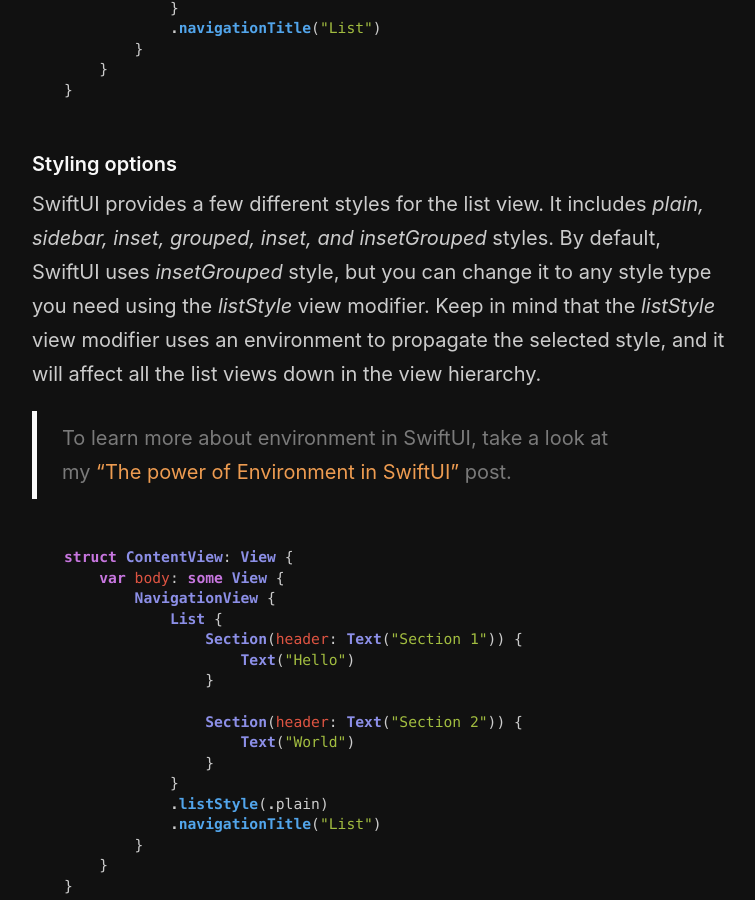
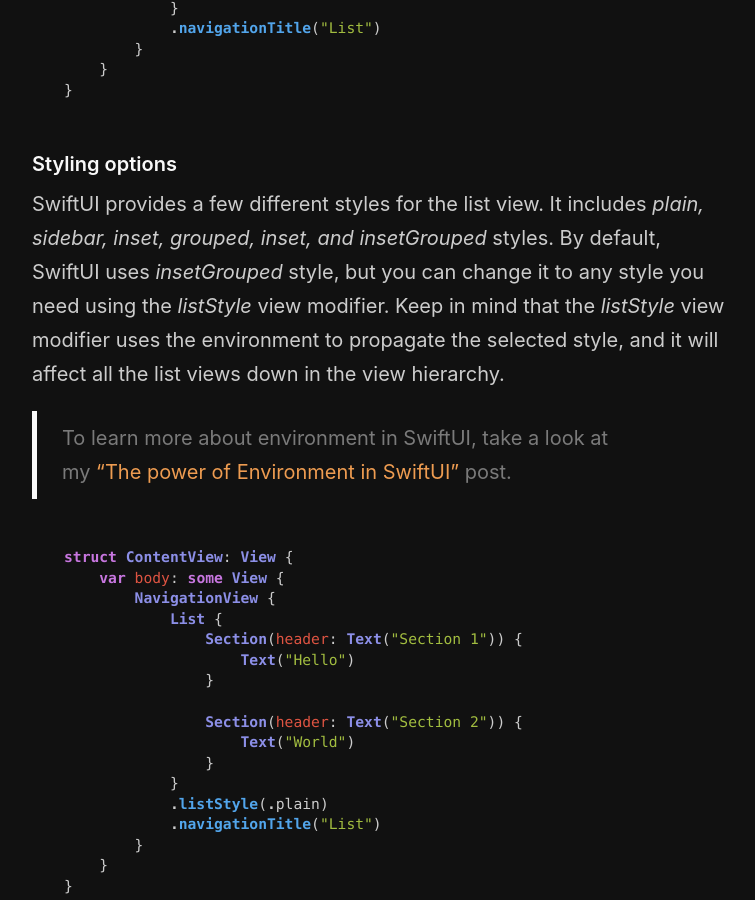
Before and after one commit to mecid/mecid.github.io, a Jekyll site: the page built from _posts/2021-06-16-mastering-list-in-swiftui.md, in a window 1280 px wide and 900 px high, scrolled down 8102 px. Shown: the whole window, without its empty margins (258-1013 px from the left). Built offline with Jekyll 4.4.1, drawn with Linux system fonts in a browser that asks for light colours.

Commit message:
styling options sections tuned in mastering list post

````diff
--- a/_posts/2021-06-16-mastering-list-in-swiftui.md
+++ b/_posts/2021-06-16-mastering-list-in-swiftui.md
@@ -241,7 +241,7 @@
 ```
 
 #### Styling options
-SwiftUI provides a few different styles for the list view. It includes *plain, sidebar, inset, grouped, inset, and insetGrouped* styles. By default, SwiftUI uses *insetGrouped* style, but you can change it to any style type you need using the *listStyle* view modifier. Keep in mind that the *listStyle* view modifier uses an environment to propagate the selected style, and it will affect all the list views down in the view hierarchy.
+SwiftUI provides a few different styles for the list view. It includes *plain, sidebar, inset, grouped, inset, and insetGrouped* styles. By default, SwiftUI uses *insetGrouped* style, but you can change it to any style you need using the *listStyle* view modifier. Keep in mind that the *listStyle* view modifier uses the environment to propagate the selected style, and it will affect all the list views down in the view hierarchy.
 
 > To learn more about environment in SwiftUI, take a look at my ["The power of Environment in SwiftUI"](/2019/08/21/the-power-of-environment-in-swiftui/) post.
 
````
